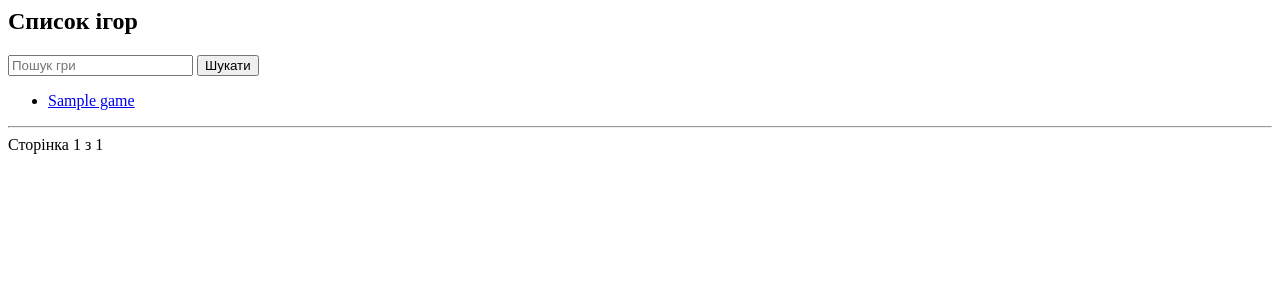
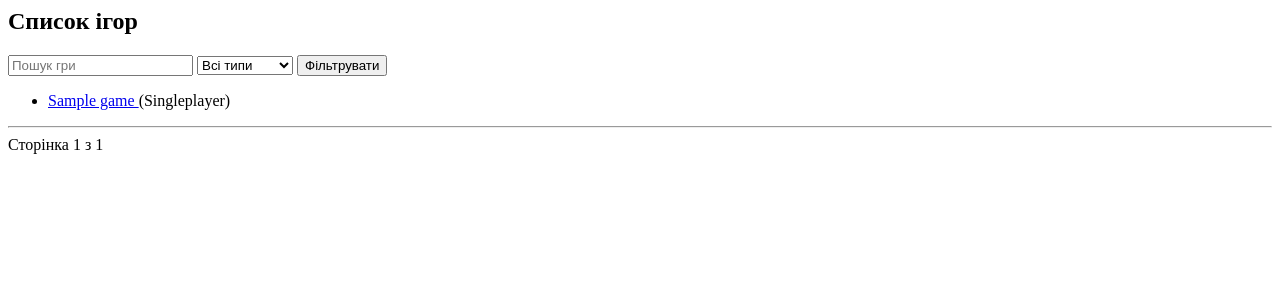
Before and after one commit to dtape1/GameLog, a Django app: page /games/ in a window 1280 px wide. Shown: the top 300 px of the page. Run offline with Django 5.2, Linux system fonts and the light colour scheme; tables that the repository leaves empty hold one stand-in row (values such as "Sample post").

Commit message:
feat: add filtering by game type

```diff
--- a/main/templates/game_list.html
+++ b/main/templates/game_list.html
@@ -1,8 +1,17 @@
 <h2>Список ігор</h2>
 
 <form method="get">
+
     <input type="text" name="q" placeholder="Пошук гри">
-    <button type="submit">Шукати</button>
+
+    <select name="type">
+        <option value="">Всі типи</option>
+        <option value="single">Singleplayer</option>
+        <option value="online">Online</option>
+        <option value="coop">Coop</option>
+    </select>
+
+    <button type="submit">Фільтрувати</button>
 </form>
 
 <ul>
@@ -11,6 +20,7 @@
         <a href="/games/{{ game.id }}/">
             {{ game.title }}
         </a>
+        ({{ game.get_type_display }})
     </li>
 {% endfor %}
 </ul>
--- a/main/views.py
+++ b/main/views.py
@@ -51,12 +51,17 @@ def logout_view(request):
 
 def game_list(request):
     query = request.GET.get('q')
+    game_type = request.GET.get('type')
+
     games = Game.objects.all()
 
     if query:
         games = games.filter(title__icontains=query)
 
-    paginator = Paginator(games, 5)  # 5 ігор на сторінку
+    if game_type:
+        games = games.filter(type=game_type)
+
+    paginator = Paginator(games, 5)
     page_number = request.GET.get('page')
     page_obj = paginator.get_page(page_number)
 
```
